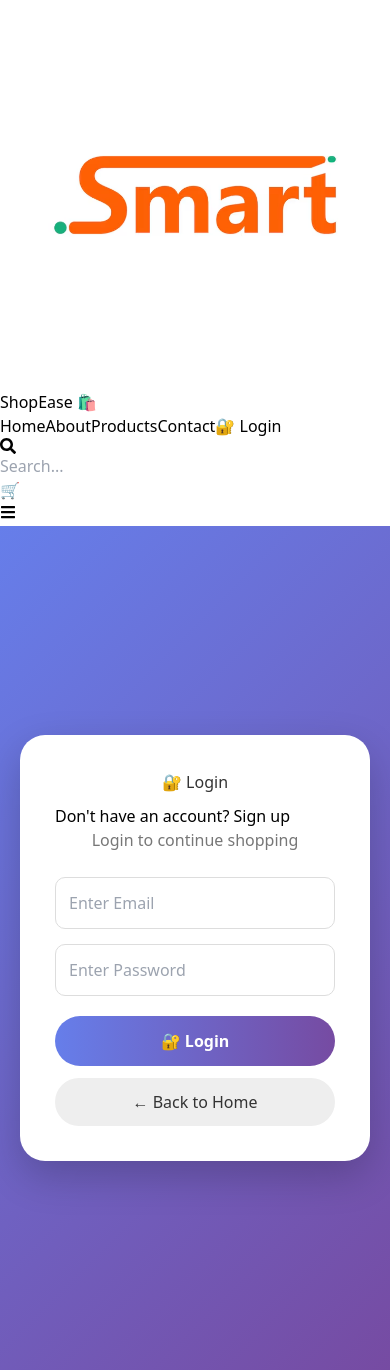
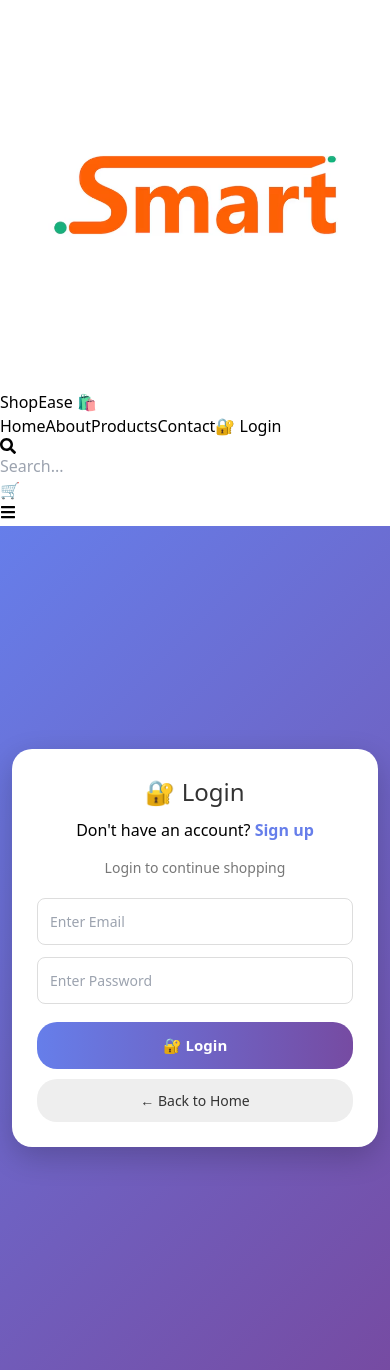
Before and after one commit to asmitasalunke69-lab/react-website, a React (Vite) app: page /login in a window 390 px wide. Built offline with nearby package versions, Linux system fonts and the light colour scheme.

Commit message:
login page mobile compact

```diff
--- a/src/components/Navbar.jsx
+++ b/src/components/Navbar.jsx
@@ -9,14 +9,14 @@ function Navbar({ cart = [] }) {
     <div className="w-full bg-gradient-to-r from-blue-600 via-purple-600 to-pink-500 shadow-xl sticky top-0 z-50">
 
       {/* Top Bar */}
-      <div className="h-16 md:h-20 px-4 md:px-8 flex items-center justify-between">
+      <div className="h-16 md:h-20 px-3 md:px-8 flex items-center justify-between"> {/* px-3 kela mobile sathi */}
 
         {/* Logo */}
-        <div className="flex items-center gap-2 md:gap-4">
+        <div className="flex items-center gap-2">
           <div className="bg-white h-10 w-10 md:h-14 md:w-14 rounded-xl flex items-center justify-center shadow-md">
             <img src="/image.png" className="h-6 md:h-10" alt="logo"/>
           </div>
-          <h1 className="text-xl md:text-3xl font-extrabold text-white tracking-wide">
+          <h1 className="text-lg md:text-3xl font-extrabold text-white tracking-wide"> {/* text-lg kela */}
             ShopEase 🛍️
           </h1>
         </div>
@@ -42,10 +42,10 @@ function Navbar({ cart = [] }) {
 
           {/* Cart */}
           <Link to="/cart">
-            <div className="relative bg-white rounded-full h-10 w-10 md:h-12 md:w-12 flex items-center justify-center text-xl md:text-2xl shadow-md hover:scale-110 transition cursor-pointer">
+            <div className="relative bg-white rounded-full h-10 w-10 md:h-12 md:w-12 flex items-center justify-center text-xl shadow-md hover:scale-110 transition cursor-pointer"> {/* text-2xl hatavla */}
               🛒
               {cart.length > 0 && (
-                <span className="absolute -top-2 -right-2 bg-red-500 text-white text-xs font-bold px-2 py-0.5 rounded-full shadow">
+                <span className="absolute -top-1 -right-1 bg-red-500 text-white text-[10px] font-bold px-1.5 py-0.5 rounded-full shadow"> {/* badge lahan kela */}
                   {cart.length}
                 </span>
               )}
@@ -53,20 +53,20 @@ function Navbar({ cart = [] }) {
           </Link>
 
           {/* Hamburger - Mobile */}
-          <button onClick={() => setMenuOpen(!menuOpen)} className="md:hidden text-white text-2xl">
-            {menuOpen ? <FaTimes/> : <FaBars/>}
+          <button onClick={() => setMenuOpen(!menuOpen)} className="md:hidden text-white text-2xl p-1">
+            {menuOpen? <FaTimes/> : <FaBars/>}
           </button>
         </div>
       </div>
 
-      {/* Mobile Menu Dropdown */}
+      {/* Mobile Menu Dropdown - Animation add kela */}
       {menuOpen && (
-        <div className="md:hidden bg-white/95 backdrop-blur-lg px-4 py-4 flex flex-col gap-3">
-          <Link to="/" onClick={() => setMenuOpen(false)} className="text-purple-600 font-semibold py-2">Home</Link>
-          <Link to="/about" onClick={() => setMenuOpen(false)} className="text-purple-600 font-semibold py-2">About</Link>
-          <Link to="/products" onClick={() => setMenuOpen(false)} className="text-purple-600 font-semibold py-2">Products</Link>
-          <Link to="/contact" onClick={() => setMenuOpen(false)} className="text-purple-600 font-semibold py-2">Contact</Link>
-          <Link to="/login" onClick={() => setMenuOpen(false)} className="text-purple-600 font-semibold py-2">🔐 Login</Link>
+        <div className="md:hidden bg-white/95 backdrop-blur-lg px-4 py-4 flex-col gap-1 animate-slideDown border-t border-white/20">
+          <Link to="/" onClick={() => setMenuOpen(false)} className="text-purple-600 font-semibold py-3 px-2 rounded-lg hover:bg-purple-50">Home</Link>
+          <Link to="/about" onClick={() => setMenuOpen(false)} className="text-purple-600 font-semibold py-3 px-2 rounded-lg hover:bg-purple-50">About</Link>
+          <Link to="/products" onClick={() => setMenuOpen(false)} className="text-purple-600 font-semibold py-3 px-2 rounded-lg hover:bg-purple-50">Products</Link>
+          <Link to="/contact" onClick={() => setMenuOpen(false)} className="text-purple-600 font-semibold py-3 px-2 rounded-lg hover:bg-purple-50">Contact</Link>
+          <Link to="/login" onClick={() => setMenuOpen(false)} className="text-purple-600 font-semibold py-3 px-2 rounded-lg hover:bg-purple-50">🔐 Login</Link>
 
           {/* Search - Mobile */}
           <div className="flex items-center bg-gray-100 rounded-full px-3 py-2 mt-2">
--- a/src/pages/Login.jsx
+++ b/src/pages/Login.jsx
@@ -32,7 +32,6 @@ export default function Login() {
 
       console.log("LOGIN RESPONSE:", response.data);
 
-      // Backend response मधून user ID
       const userId =
         response.data.user?._id ||
         response.data._id ||
@@ -43,17 +42,13 @@ export default function Login() {
         return;
       }
 
-      // Save user ID
       localStorage.setItem("userId", userId);
-
-      // Optional: save user data
       localStorage.setItem(
         "user",
         JSON.stringify(response.data.user || response.data)
       );
 
       alert("Login Successful! 🎉");
-
       navigate("/products");
     } catch (error) {
       console.error(
@@ -79,35 +74,37 @@ export default function Login() {
         alignItems: "center",
         background:
           "linear-gradient(135deg, #667eea, #764ba2)",
-        padding: "20px",
+        padding: "12px", // 20px > 12px
       }}
     >
       <form
         onSubmit={handleLogin}
         style={{
           width: "100%",
-          maxWidth: "420px",
+          maxWidth: "380px", // 420px > 380px
           background: "white",
-          padding: "35px",
-          borderRadius: "25px",
-          boxShadow: "0 15px 40px rgba(0,0,0,0.2)",
+          padding: "25px", // 35px > 25px
+          borderRadius: "20px", // 25px > 20px
+          boxShadow: "0 10px 30px rgba(0,0,0,0.2)",
         }}
       >
         <h1
           style={{
             textAlign: "center",
-            marginBottom: "10px",
+            marginBottom: "8px",
             color: "#333",
+            fontSize: "24px" // font kami kela
           }}
         >
           🔐 Login
         </h1>
-<p> Don't have an account? <a href="/register">Sign up</a></p>
+        <p style={{textAlign: "center", marginBottom: "15px"}}> Don't have an account? <a href="/register" style={{color: "#667eea", fontWeight: "600"}}>Sign up</a></p>
         <p
           style={{
             textAlign: "center",
             color: "#777",
-            marginBottom: "25px",
+            marginBottom: "20px", // 25px > 20px
+            fontSize: "14px" // font kami
           }}
         >
           Login to continue shopping
@@ -122,11 +119,12 @@ export default function Login() {
           required
           style={{
             width: "100%",
-            padding: "13px",
-            marginBottom: "15px",
-            borderRadius: "10px",
+            padding: "12px", // 13px > 12px
+            marginBottom: "12px", // 15px > 12px
+            borderRadius: "8px", // 10px > 8px
             border: "1px solid #ddd",
             boxSizing: "border-box",
+            fontSize: "14px"
           }}
         />
 
@@ -139,11 +137,12 @@ export default function Login() {
           required
           style={{
             width: "100%",
-            padding: "13px",
-            marginBottom: "20px",
-            borderRadius: "10px",
+            padding: "12px",
+            marginBottom: "18px", // 20px > 18px
+            borderRadius: "8px",
             border: "1px solid #ddd",
             boxSizing: "border-box",
+            fontSize: "14px"
           }}
         />
 
@@ -152,13 +151,13 @@ export default function Login() {
           disabled={loading}
           style={{
             width: "100%",
-            padding: "13px",
+            padding: "12px", // 13px > 12px
             border: "none",
-            borderRadius: "25px",
+            borderRadius: "20px", // 25px > 20px
             background:
               "linear-gradient(90deg, #667eea, #764ba2)",
             color: "white",
-            fontSize: "16px",
+            fontSize: "15px", // 16px > 15px
             fontWeight: "bold",
             cursor: "pointer",
           }}
@@ -171,13 +170,14 @@ export default function Login() {
           onClick={() => navigate("/")}
           style={{
             width: "100%",
-            marginTop: "12px",
-            padding: "12px",
+            marginTop: "10px", // 12px > 10px
+            padding: "11px", // 12px > 11px
             border: "none",
-            borderRadius: "25px",
+            borderRadius: "20px",
             background: "#eee",
             color: "#333",
             cursor: "pointer",
+            fontSize: "14px"
           }}
         >
           ← Back to Home
```
Also changed, not shown: src/components/Products.jsx (+56 -52 lines).
